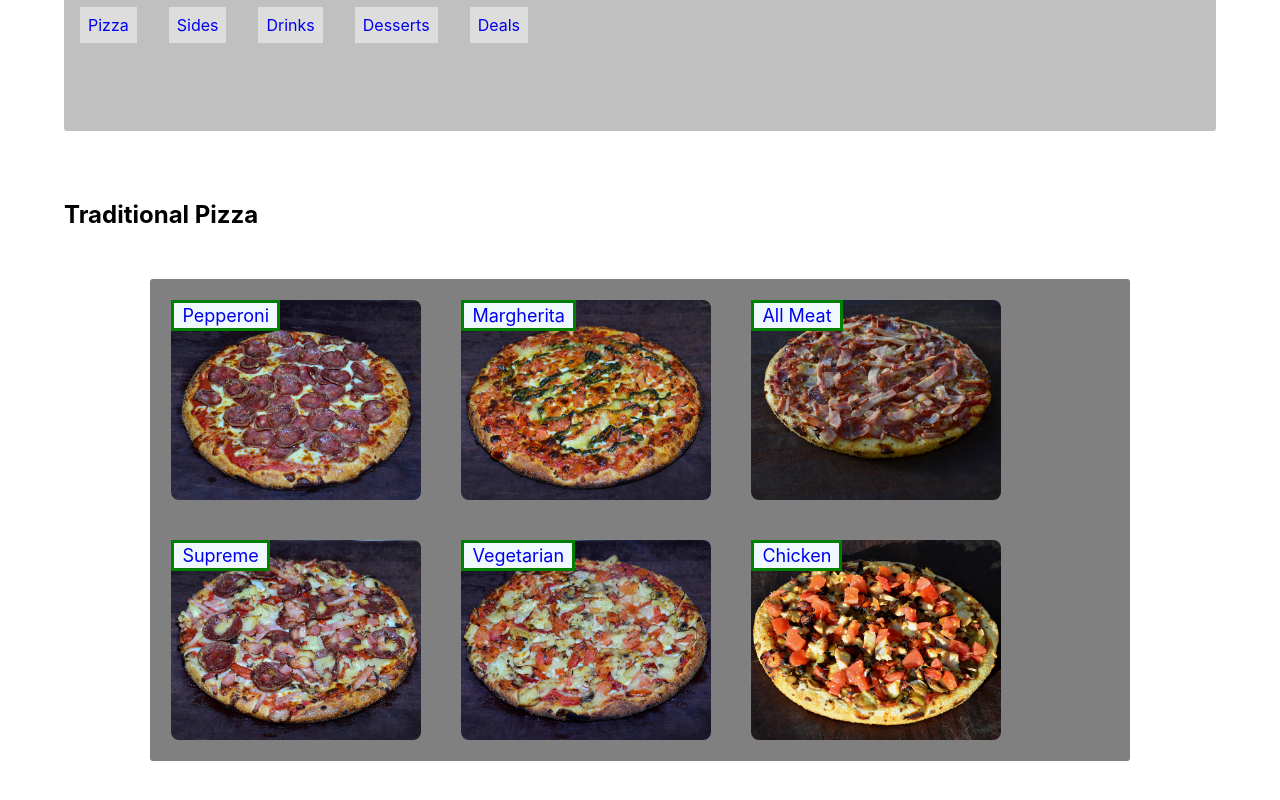
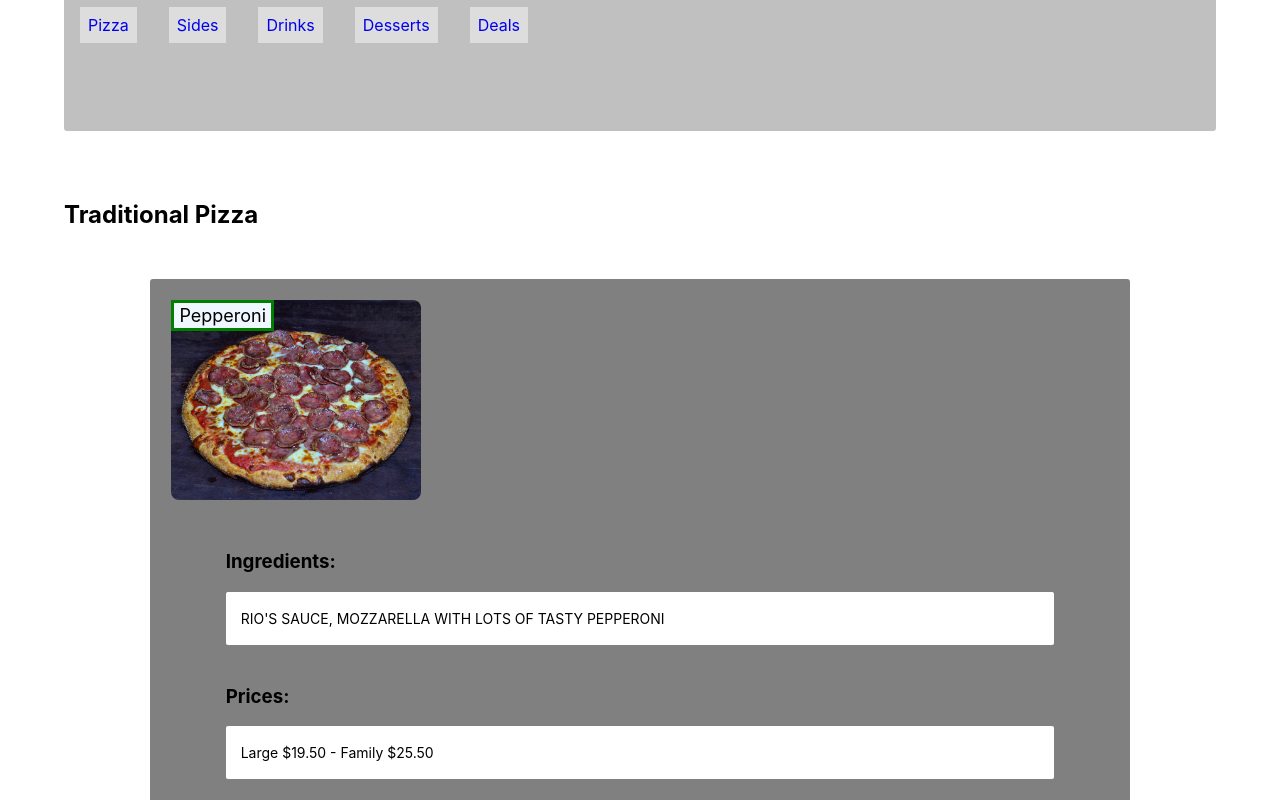
Before and after one commit to ZacharyDonovan88/project3-rios-pizza, a React (Create React App) app: page /Pizza in a window 1280 px wide. Both pictures are taken after a click on the link 296 px from the left and 1116 px from the top of the page. Shown: the part 716-1516 px from the top of the page. Built offline with nearby package versions, Linux system fonts and the light colour scheme.

Commit message:
updated pizza page, added new features

```diff
--- a/package.json
+++ b/package.json
@@ -11,6 +11,7 @@
     "navigation-bar": "^0.0.7",
     "react": "^18.2.0",
     "react-dom": "^18.2.0",
+    "react-modal": "^3.16.1",
     "react-router": "^6.8.1",
     "react-scripts": "5.0.1",
     "web-vitals": "^2.1.4"
--- a/src/App.js
+++ b/src/App.js
@@ -16,7 +16,6 @@ function App() {
           <Home />
           <Navbar />
           <Routes>
-            <Route exact path="/" element={<Home />} />
             <Route exact path="/Pizza" element={<Pizza />} />
           </Routes>
           <Footer />
--- a/src/pages/Pizza.js
+++ b/src/pages/Pizza.js
@@ -1,9 +1,31 @@
-import React from "react";
+import React, { useState } from "react";
 import "../App.css";
 import "./css/menu.css";
-import { Link } from 'react-router-dom';
+import { Link } from "react-router-dom";
+
+
+
+// pop ups
+import Pep from "./popUpPages/Pep.js";
+import Marg from "./popUpPages/Marg.js";
+
+
+
+
 
 const Pizza = () => {
+
+
+    const [showPep, setShowPep] = useState(false);
+    const togglePep = () => {
+      setShowPep(!showPep);
+    };
+
+    const [showMarg, setShowMarg] = useState(false);
+    const toggleMarg = () => {
+        setShowMarg(!showMarg);
+      };
+
 
     return (
       <>
@@ -15,20 +37,24 @@ const Pizza = () => {
                 <div className="menuSection">
                         <div>
 
+                            {/* Pepperoni  */}
+                            <div className="boxMargin">
+                                <a onClick={togglePep}><img src={require('../components/assets/images/pizza/pep.jpg')} alt="Circle WebSite"/></a>
+                                    <div className="productName">
+                                        <a onClick={togglePep}>Pepperoni</a>
+                                    </div>
+                            </div>
+                            {showPep && <Pep onClose={togglePep} />}
+
+
 
                             <div className="boxMargin">
-                                <a href="" target="_blank"><img src={require('../components/assets/images/pizza/pep.jpg')} alt="Circle WebSite"/></a>
+                                <a onClick={toggleMarg}><img src={require('../components/assets/images/pizza/mar.jpg')} alt="Circle WebSite"/></a>
                                     <div className="productName">
-                                        <a><Link to="/">Pepperoni</Link></a>
+                                    <a onClick={toggleMarg}>Margherita</a>
                                     </div>
                             </div>
-
-                            <div className="boxMargin">
-                                <a href="" target="_blank"><img src={require('../components/assets/images/pizza/mar.jpg')} alt="Circle WebSite"/></a>
-                                    <div className="productName">
-                                        <a><Link to="/">Margherita</Link></a>
-                                    </div>
-                            </div>
+                            {showMarg && <Marg onClose={toggleMarg} />}
 
                             <div className="boxMargin">
                                 <a href="" target="_blank"><img src={require('../components/assets/images/pizza/meat.jpg')} alt="Circle WebSite"/></a>
--- /dev/null
+++ b/src/pages/popUpPages/Marg.js
@@ -0,0 +1,27 @@
+import React from "react";
+import "./css/style.css";
+
+const Pizza = () => {
+
+
+    return (
+      <>
+        <div className="popArea">
+            <div>
+                <h3>Ingredients:</h3>
+            </div>
+            <div className="popBox">
+                <p>RIO'S SAUCE, MOZZARELLA WITH LOTS OF TASTY PEPPERONI</p>
+            </div>
+            <div>
+                <h3>Prices:</h3>
+            </div>
+            <div className="popBox">
+                <p>Large $19.50 - Family $25.50</p>
+            </div>
+        </div>
+      </>
+    );
+  };
+
+  export default Pizza;
--- /dev/null
+++ b/src/pages/popUpPages/Pep.js
@@ -0,0 +1,27 @@
+import React from "react";
+import "./css/style.css";
+
+const Pizza = () => {
+
+
+    return (
+      <>
+        <div className="popArea">
+            <div>
+                <h3>Ingredients:</h3>
+            </div>
+            <div className="popBox">
+                <p>RIO'S SAUCE, MOZZARELLA WITH LOTS OF TASTY PEPPERONI</p>
+            </div>
+            <div>
+                <h3>Prices:</h3>
+            </div>
+            <div className="popBox">
+                <p>Large $19.50 - Family $25.50</p>
+            </div>
+        </div>
+      </>
+    );
+  };
+
+  export default Pizza;
--- /dev/null
+++ b/src/pages/popUpPages/css/style.css
@@ -0,0 +1,19 @@
+.popArea {
+    width: 85%;
+    margin-left: auto;
+    margin-right: auto;
+    border-radius: 3px;
+    margin-top: 50px;
+    background-color: grey;
+    padding: 1px;
+    margin-top: 10px;
+}
+
+.popBox {
+    background-color: white;
+    padding: 4px;
+    padding-left: 15px;
+    font-size: 14px;
+    border-radius: 2px;
+    margin-bottom: 40px;
+}
```
Also changed, not shown: 1 other file (tests, documents, lock files or other folders).
